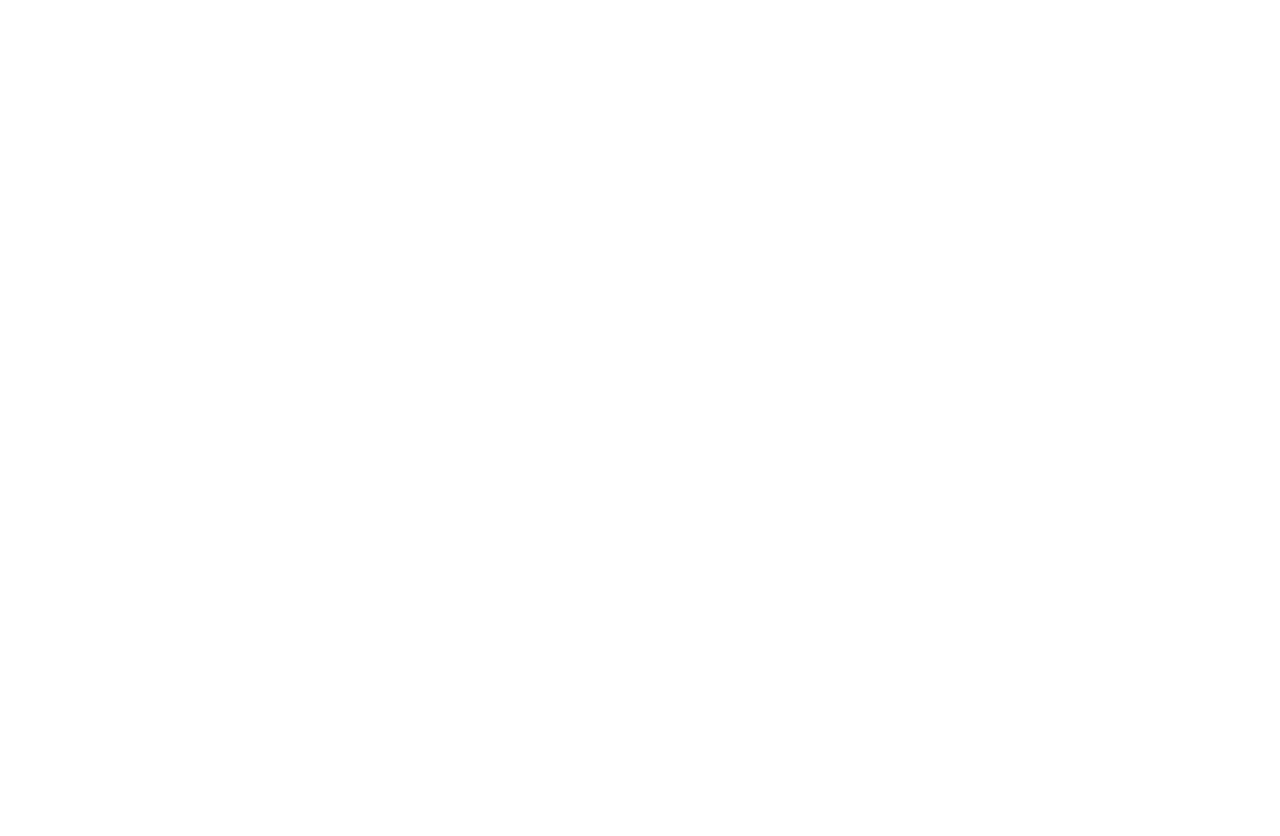
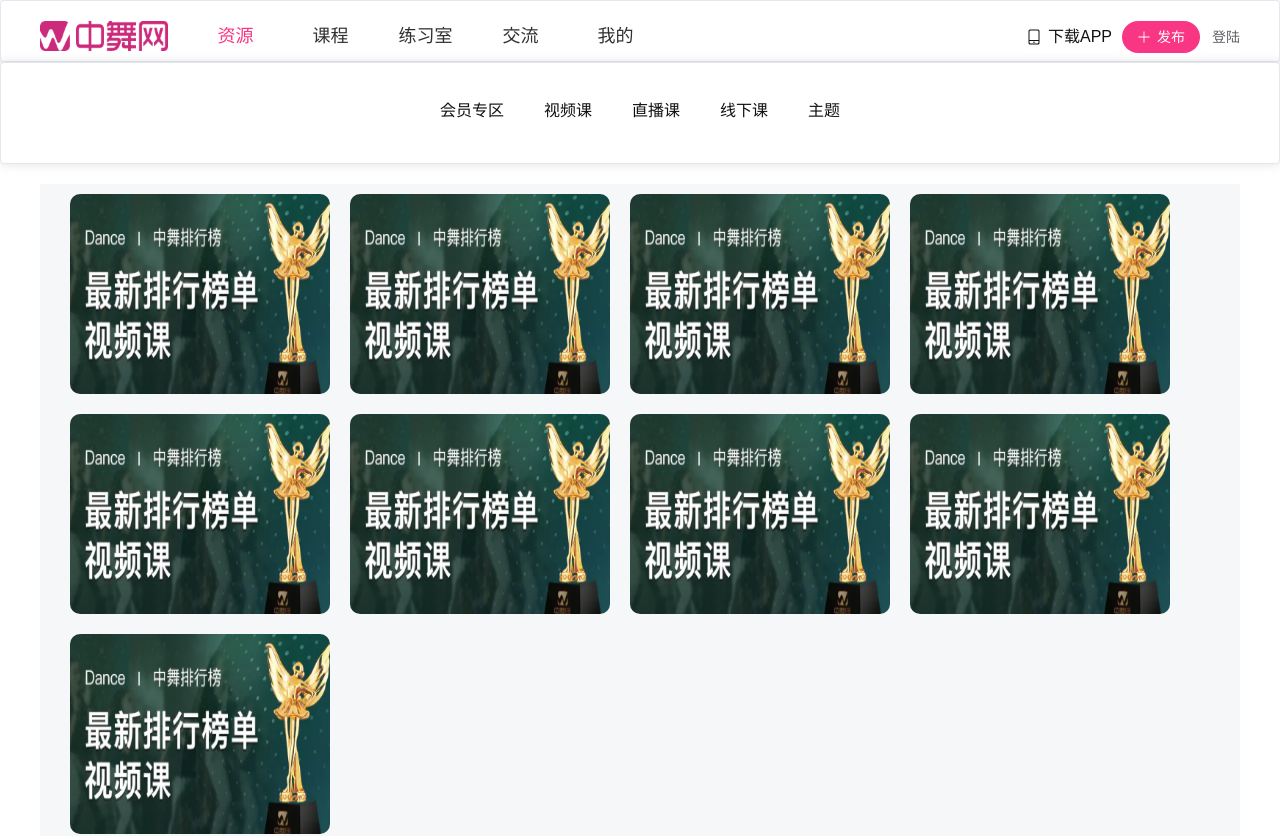
Before and after one commit to dauntlsewaa/Dancers, a Vue app in the folder VShoops/: page /discovery/zone_list in a window 1280 px wide. Before the commit this address had no page. Shown: the top 836 px of the page. Before the commit the page ends 800 px from the top, so only its background shows below. Built offline with nearby package versions, Linux system fonts and the light colour scheme.

Commit message:
整理路由

```diff
--- a/VShoops/src/views/course/index.vue
+++ b/VShoops/src/views/course/index.vue
@@ -1,191 +1,15 @@
 <template>
-<<<<<<< HEAD:VShoops/src/views/course/index.vue
-    <div>
-        <Header />
-
-    </div>
+  <div>
+    <Header />
+    <Nav />
+    <Footer></Footer>
+  </div>
 </template>
 
 <script setup lang="ts">
-import Header from "@/components/header/header.vue";
+import Header from "../../components/header/header.vue";
+import Nav from "./nav/index.vue";
+import Footer from "../../components/footer/footer.vue";
 </script>
 
-<style scoped>
-
-=======
-    <Header></Header>
-    <div class="classContainer">
-        <div class="classContent">
-            <div class="classTitle">
-        </div>
-           <div class="vip">
-            <div class="vipContent">
-                <span class="vipTitle">会员专区</span>
-                <div class="vipMain">
-                    <a href="https://www.dance365.com/home?userId=ff80808183d5a6490183e938ec076f73" target="_blank"><div class="vipheader"></div></a>
-                    <div class="vipMainrigth" style="border-right:1px solid #ccc;">
-                        <div class="vipMainright-top" >
-                            <p>登录</p>
-                            <button class="vipMainright-button"><a href="https://www.dance365.com/level-instruction">LV.1</a></button>
-                        </div>
-                        <p class="vipMainright-bottom">开通会员尊享10大特权</p>
-                    </div>
-                </div>
-            </div>
-
-        <a href="https://www.dance365.com/my_member">
-            <div class="vipContent" style="margin:0 130px 0 70px">
-            <span class="vipTitle">&nbsp;</span>
-            <div class="vipMain">
-                <div class="FPEEtitle"></div>
-                <div class="vipMainrigth">
-                    <div class="FPEE">以下 <i class="FPEEname"><a href="https://www.dance365.com/my_member">723</a></i> 个会员专区课程<br>全部免费学习</div>
-                </div>
-            </div>
-        </div>
-        </a>
-
-        <a href="https://www.dance365.com/my_member">
-            <div class="vipContent" >
-            <span class="vipTitle">&nbsp;</span>
-            <div class="vipMain">
-                <div class="NEXT"></div>
-                <div class="vipMainrigth">
-                    <div class="FPEE">购买非会员专区课程<br>可获会员立减优惠</div>
-                </div>
-            </div>
-        </div>
-    </a>
-            <div class="vipright">
-                <button>
-                    <span><a href="https://www.dance365.com/my_member">立即开通</a></span>
-                </button>
-                <p><a href="https://www.dance365.com/my_member">查看/开通 > </a></p>
-            </div>
-           </div>
-        </div>
-    </div>
-    <Footer></Footer>
-</template>
-
-<script setup lang="ts">
-import Header from '../../components/header/header.vue'
-import Footer from '../../components/footer/footer.vue'
-</script>
-
-<style scoped>
-.classContent{
-    width: 1200px;
-    margin: 0 auto;
-}
-.vip{
-    display: flex;
-    width: 1138px;
-    height: 108px;
-    padding: 20px 30px 16px;
-    margin: 10px 0 5px 0;
-}
-.vipContent{
-    background-color: #fff;
-}
-.vipTitle{
-    font-size: 16px;
-    margin: 0 0 26px;
-    font-weight: 400;
-}
-.vipMain{
-    -webkit-box-flex: 1;
-    -ms-flex: 1;
-    flex: 1;
-    display: -webkit-box;
-    display: -ms-flexbox;
-    display: flex;
-    -webkit-box-align: center;
-    -ms-flex-align: center;
-    align-items: center;
-    margin-top: 20px;
-}
-.vipheader{
-    background-image:url('../../assets/1.png');
-    width: 50px;
-    height: 50px;
-    background-size:100% 100%;
-    border-radius: 50%;
-    margin-right: 10px;
-}
-.vipMainrigth{
-    height: 44px;
-}
-.vipMainright-top{
-    padding-top: 4px;
-    font-size: 16px;
-    width: 220px;
-}
-.vipMainright-top p{
-    padding-top: 4px;
-    flex-wrap: nowrap;
-    font-size: 16px;
-    display: inline;
-    margin-right: 10px;
-}
-.vipMainright-button{
-    background: -webkit-gradient(linear,left top,left bottom,from(#ff289b),to(#ff43d0));
-    background: linear-gradient(#ff289b,#ff43d0);
-    border: 1px solid #fff;
-    border-radius: 4px;
-    cursor: pointer;
-    width: 40px;
-    height: 20px;
-    color: #fff;
-}
-.vipMainright-bottom{
-    margin-top: 4px;
-    font-size: 12px;
-    color: #f93684;
-}
-.FPEE{
-    margin-left: 20px;
-    text-align: center;
-}
-.FPEEname{
-    color:#ff289b;
-    font-style: normal;
-}
-.FPEEtitle{
-    background:url('../../assets/2.png');
-    width: 58px;
-    height: 58px;
-    background-size:100% 100%;
-    margin-right: 10px;
-}
-.NEXT{
-    background:url('../../assets/3.png');
-    width: 58px;
-    height: 58px;
-    background-size:100% 100%;
-    margin-right: 10px;
-}
-.vipright{
-    display: flex;
-    float: right;
-    flex-direction: column;
-}
-.vipright button{
-    width: 80px;
-    height: 30px;
-    border-radius:20px;
-    background-color: #f93684;
-    margin: 35px 10px -10px 65px;
-    border-style: inherit;
-}
-.vipright span{
-    font-size: 12px;
-    color: #fff;
-}
-.vipright p{
-    font-size: 12px;
-    color: #ccc;
-    margin: 18px 0px 0px 65px;
-}
->>>>>>> 66792c7bb8c7cfb32048e4a95388024d28339513:VShoops/src/views/class/index.vue
-</style>
+<style scoped></style>
--- a/VShoops/src/views/course/nav/index.vue
+++ b/VShoops/src/views/course/nav/index.vue
@@ -8,35 +8,45 @@
           menu-trigger="click"
           :ellipsis="false"
           text-color="#111"
-        active-text-color="#111">
-        <el-menu-item class="navItem"  index="0">会员专区</el-menu-item>
-        <el-menu-item class="navItem" index="1">视频课</el-menu-item>
+          active-text-color="#111"
+        >
+          <el-menu-item class="navItem" index="0">
+            <router-link to="/discovery/vip_zone" >会员专区</router-link>
+            </el-menu-item>
+          <el-menu-item class="navItem" index="1">
+            <router-link to="/discovery/video_courses" >视频课</router-link>
+          </el-menu-item>
           <el-menu-item class="navItem" index="2">直播课</el-menu-item>
           <el-menu-item class="navItem" index="3">线下课</el-menu-item>
-        <el-menu-item class="navItem" index="3">主题</el-menu-item>
+          <el-menu-item class="navItem" index="4">
+            <router-link to="/discovery/zone_list" >主题</router-link>
+          </el-menu-item>
         </el-menu>
       </div>
     </el-card>
-
+    <router-view></router-view>
   </div>
 </template>
 
-<script setup lang="ts">
-
-</script>
+<script setup lang="ts"></script>
 
 <style scoped>
->>>.el-menu--horizontal{
+>>> .el-menu--horizontal {
   border-bottom: none;
+}
+
+>>> .el-menu--horizontal .el-menu-item:not(.is-disabled):focus,
+.el-menu--horizontal .el-menu-item:not(.is-disabled):hover {
+  background-color: #fff;
 }
 .flex-grow {
   flex-grow: 1;
 }
-  .el-menu-demo{
+.el-menu-demo {
   display: flex;
   justify-content: center;
 }
-  .navItem{
+.navItem {
   display: inline-flex;
   justify-content: center;
   align-items: center;
--- a/VShoops/src/views/home/index.vue
+++ b/VShoops/src/views/home/index.vue
@@ -1,8 +1,7 @@
 <template>
-
   <div>
-   <!--  头部 -->
-     <Header></Header>
+    <!--  头部 -->
+    <Header></Header>
     <div style="background-color: #fff">
       <!-- 轮播图 -->
       <div class="slideshow">
@@ -15,7 +14,7 @@
         </el-carousel>
       </div>
 
-      <el-affix >
+      <el-affix>
         <div style="width: 100%; background-color: #fff">
           <div class="nav">
             <el-menu mode="horizontal" :ellipsis="false">
@@ -68,7 +67,7 @@
               v-for="(item, index) in items"
               :key="item.id"
               :type="item.type"
-              style="margin-top: 20px"
+              style="margin-top: 20px;width:80px;height:40px"
               effect="plain"
               class="tags"
               @click="handlerColor(item, index)"
@@ -141,26 +140,7 @@
 const count = ref(0);
 const change = ref();
 // 勾选的数据
-const tags = ref<any>([
-  {
-    groupType: "avocation",
-    name: "古典舞",
-    id: "402881ed649d628e01649d636ea7005b",
-    isShow: true,
-  },
-  {
-    groupType: "avocation",
-    name: "肚皮舞",
-    id: "402881ed649d628e01649d636ea7005f",
-    isShow: true,
-  },
-  {
-    groupType: "avocation",
-    name: "爵士舞",
-    id: "402881ed649d628e01649d636ea70057",
-    isShow: true,
-  },
-]);
+const tags = ref<any>([]);
 
 // 推荐技能列表
 const items = ref<any>([]);
@@ -181,6 +161,14 @@
 const getInterest = async () => {
   let result = await reqInterest();
   items.value.push(...result.content);
+  items.value[0].isShow = true;
+  items.value[1].isShow = true;
+  items.value[2].isShow = true;
+  if (items.value.length === result.content.length) {
+    tags.value.push(items.value[0]);
+    tags.value.push(items.value[1]);
+    tags.value.push(items.value[2]);
+  }
 };
 
 // 点击显示选择兴趣
@@ -205,8 +193,6 @@
   }
   change.value = row.id;
 };
-
-
 </script>
 
 <style scoped>
```
Also changed, not shown: VShoops/src/router/routes.ts (+19 -6 lines), VShoops/src/views/my/index.vue (+54 -35 lines), VShoops/src/views/my/myItem/resource.vue (+21 -23 lines), VShoops/src/views/course/theme/index.vue (renamed from VShoops/src/views/course/theme/theme.vue). Lines whose indentation alone changed are shown as unchanged.
